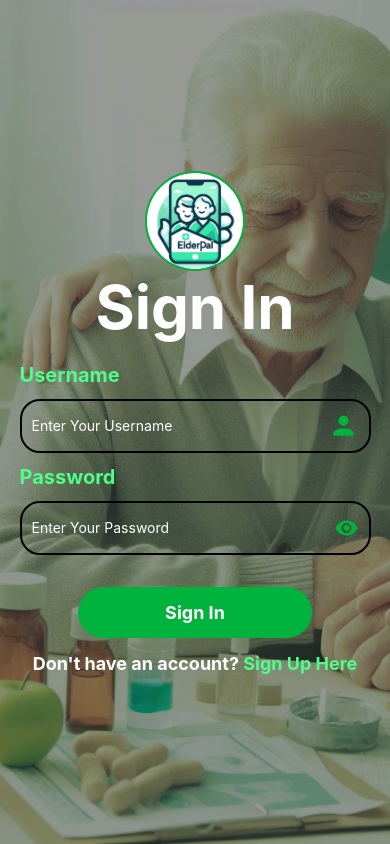
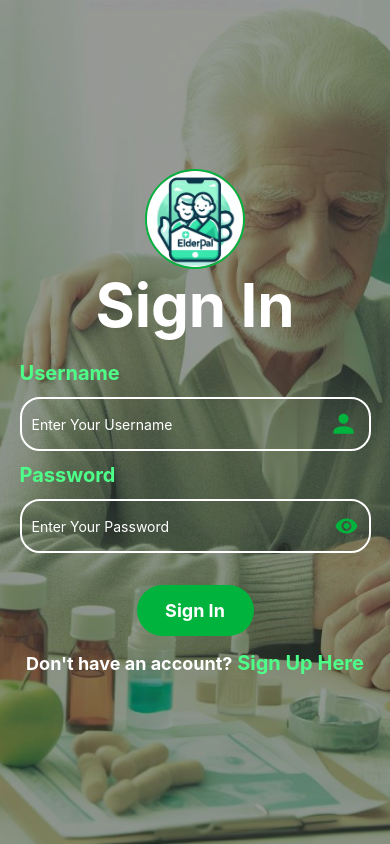
Before and after one commit to Anuja-HPK/ElderPal, a React Native app in the folder ElderPal/: screen / in a window 390 px wide. Built offline with nearby package versions, Linux system fonts and the light colour scheme.

Commit message:
small changes

```diff
--- a/ElderPal/app/screens/SignInScreen.js
+++ b/ElderPal/app/screens/SignInScreen.js
@@ -1,5 +1,5 @@
 import React, { useState } from 'react';
-import {View, Text, TextInput, TouchableOpacity, StyleSheet, ImageBackground, Image} from 'react-native';
+import {View, Text, TextInput, TouchableOpacity, StyleSheet, ImageBackground, Image, ScrollView} from 'react-native';
 import MaterialCommunityIcons from 'react-native-vector-icons/MaterialCommunityIcons';
 
 const SignInScreen = () => {
@@ -11,6 +11,7 @@ const SignInScreen = () => {
 
   return (
     <ImageBackground source={backgroundImage} style={styles.backgroundImage}>
+      <ScrollView contentContainerStyle={{flexGrow: 1}}>
         <View style={styles.overlay}>
           <Image
             source={require('../assets/Logo.png')}
@@ -64,6 +65,7 @@ const SignInScreen = () => {
             </TouchableOpacity>
           </View>
         </View>
+      </ScrollView>
     </ImageBackground>
   );
 };
@@ -113,7 +115,7 @@ const styles = StyleSheet.create({
     margin: 12,
     borderWidth: 2,
     borderRadius: 20,
-    borderColor: '#000000',
+    borderColor: '#ffffff',
   },
 
   icon: {
@@ -141,7 +143,7 @@ const styles = StyleSheet.create({
   },
 
   button: {
-    width: '60%',
+    width: '30%',
     alignItems: 'center',
     backgroundColor: '#00b33c',
     padding: 15,
@@ -169,7 +171,7 @@ const styles = StyleSheet.create({
   },
 
   signupButton: {
-    fontSize: 18,
+    fontSize: 20,
     color: '#4dff88',
     fontWeight: 'bold',
   },
```
Lines whose indentation alone changed are shown as unchanged.
